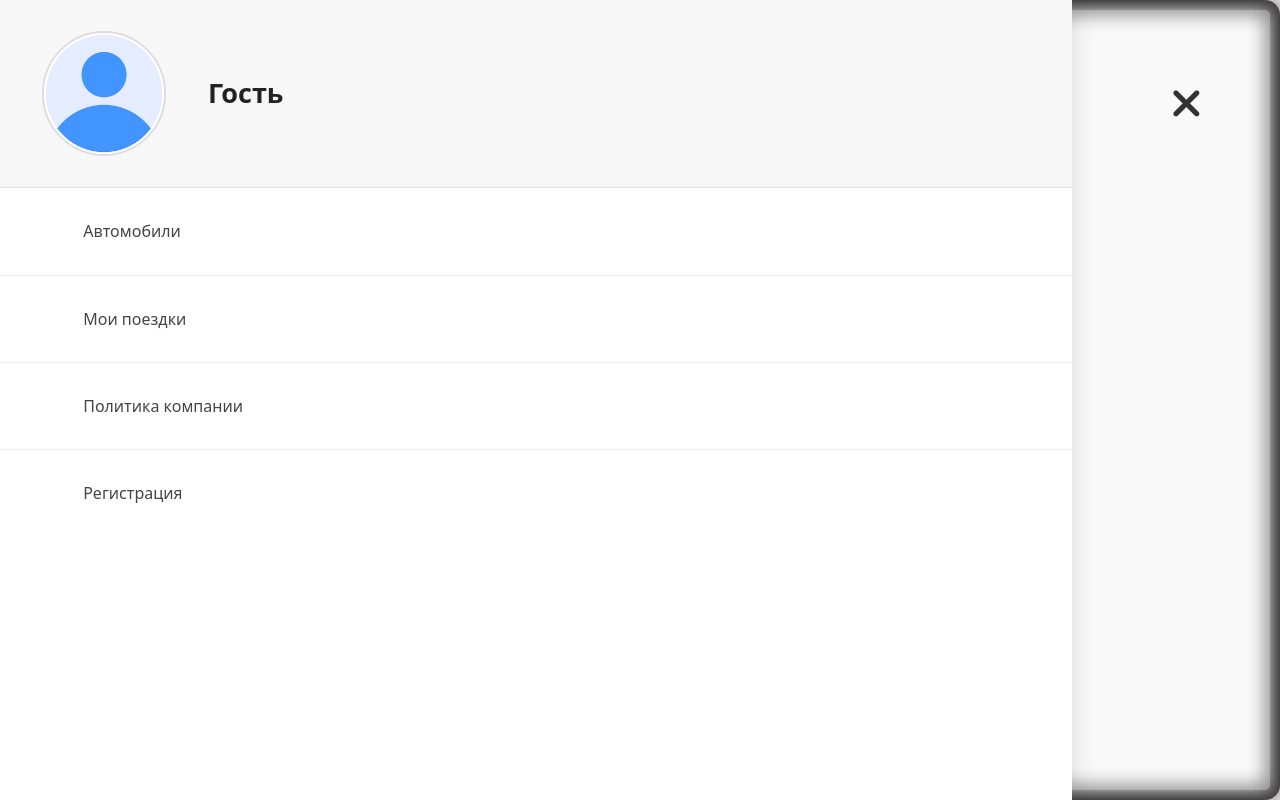
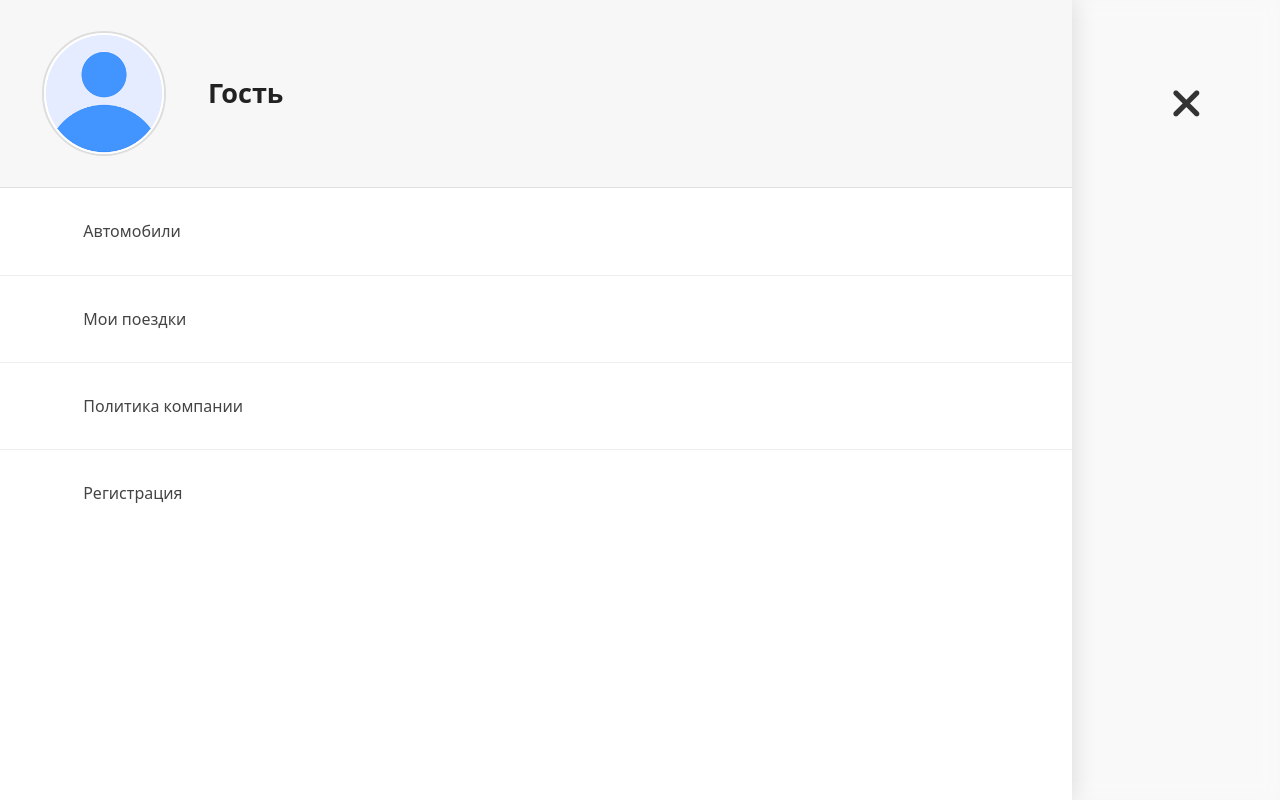
Before and after one commit to Ility-47/rent_kr, a React (Vite) app in the folder frontend/: page / in a window 1280 px wide. Built offline with nearby package versions, Linux system fonts and the light colour scheme; no server answers.

Commit message:
delete border

```diff
--- a/frontend/src/App.scss
+++ b/frontend/src/App.scss
@@ -101,8 +101,6 @@ select {
 @media (width < 1500px) {
   container{
     width: 100vw;
-    border-radius: 15px;
-    border: 10px solid rgb(38, 36, 36);
   }
 }
 
```
